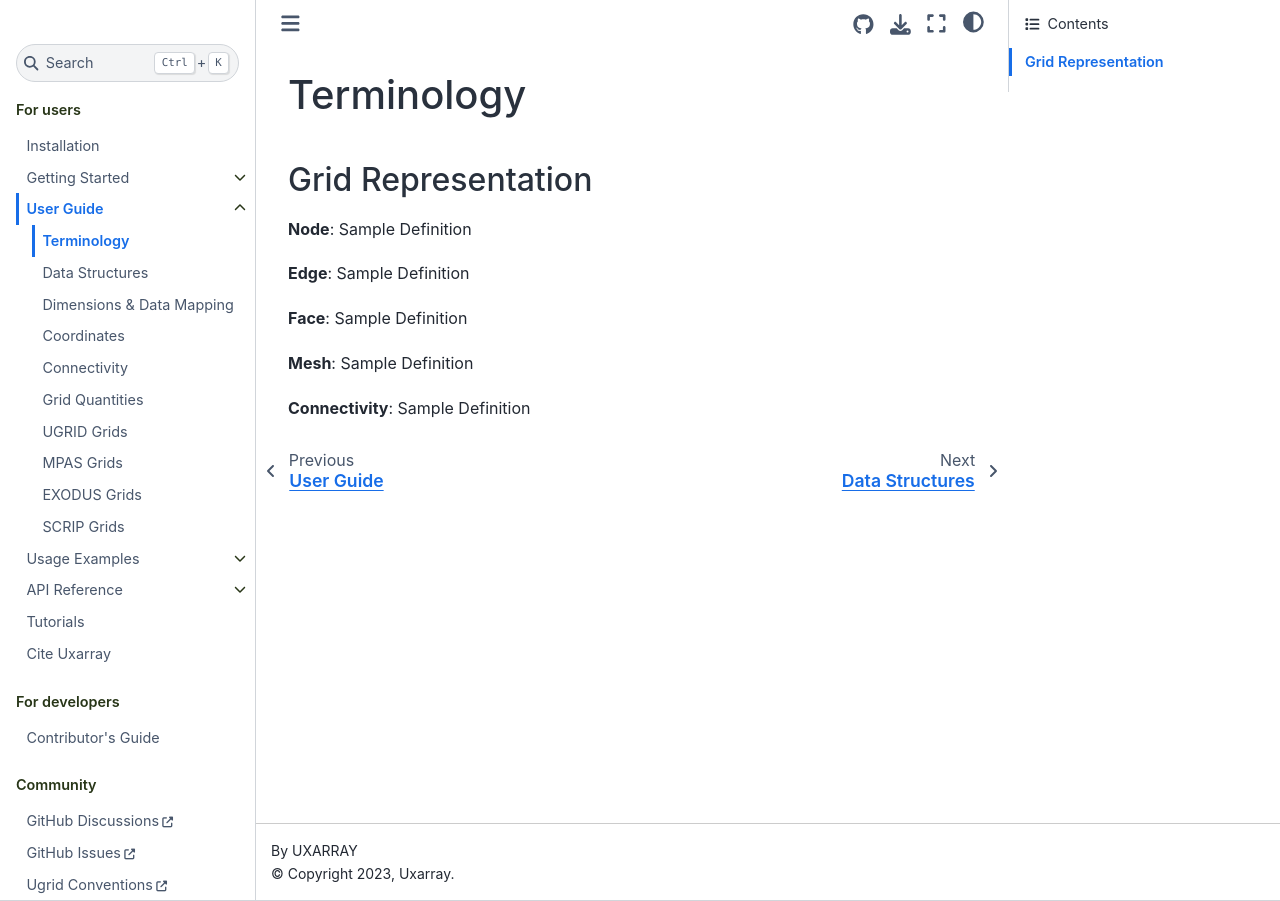
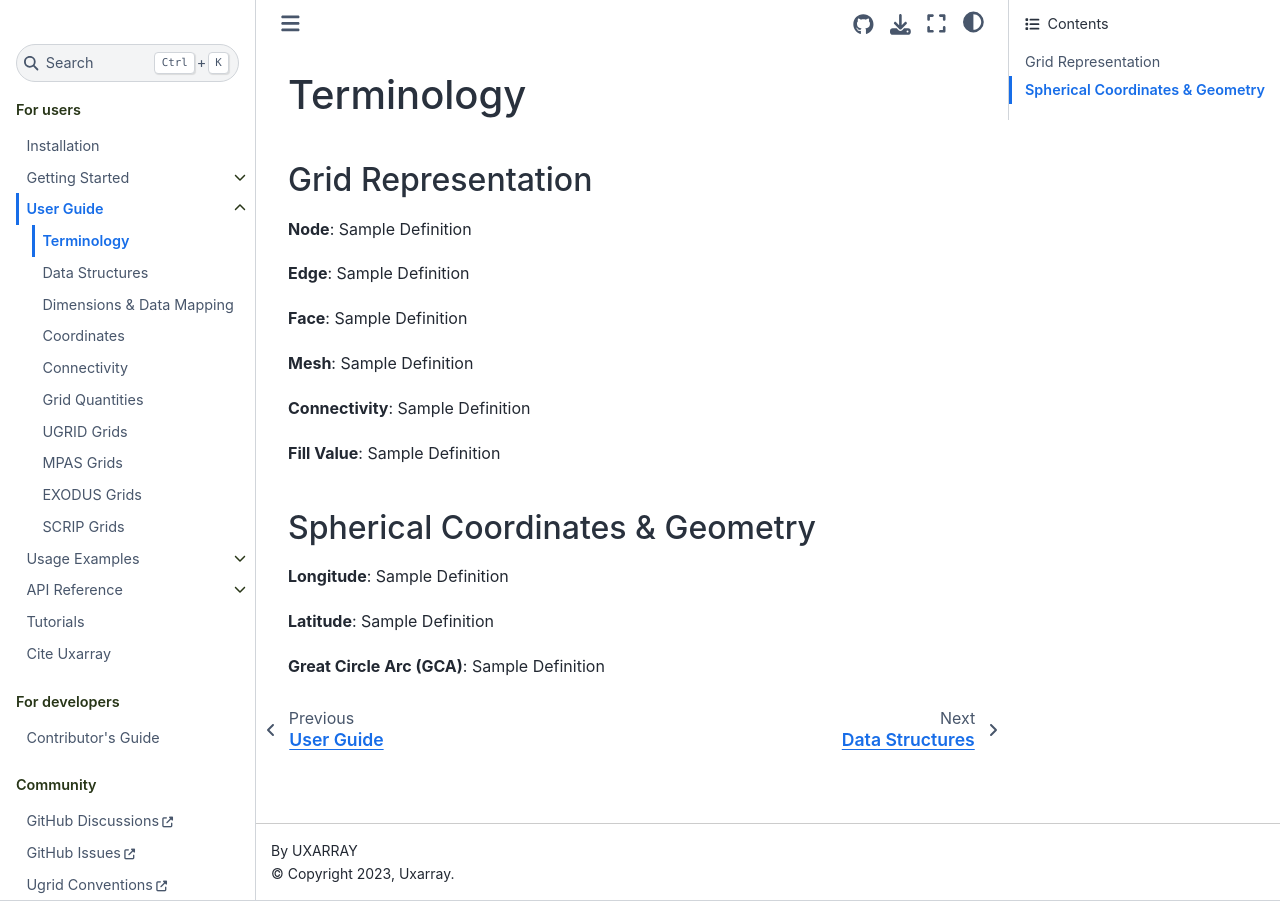
Before and after one commit to UXARRAY/uxarray, a Sphinx documentation site: the page built from docs/user-guide/terminology.rst, in a window 1280 px wide. Built offline with Sphinx 7.4.7 and the Sphinx Book theme 1.1.4, drawn with Linux system fonts in a browser that asks for light colours.

Commit message:
work on user guide

```diff
--- a/docs/user-guide/terminology.rst
+++ b/docs/user-guide/terminology.rst
@@ -16,3 +16,13 @@ Grid Representation
 **Mesh**: Sample Definition
 
 **Connectivity**: Sample Definition
+
+**Fill Value**: Sample Definition
+
+Spherical Coordinates & Geometry
+---------------------
+**Longitude**: Sample Definition
+
+**Latitude**: Sample Definition
+
+**Great Circle Arc (GCA)**: Sample Definition
```
